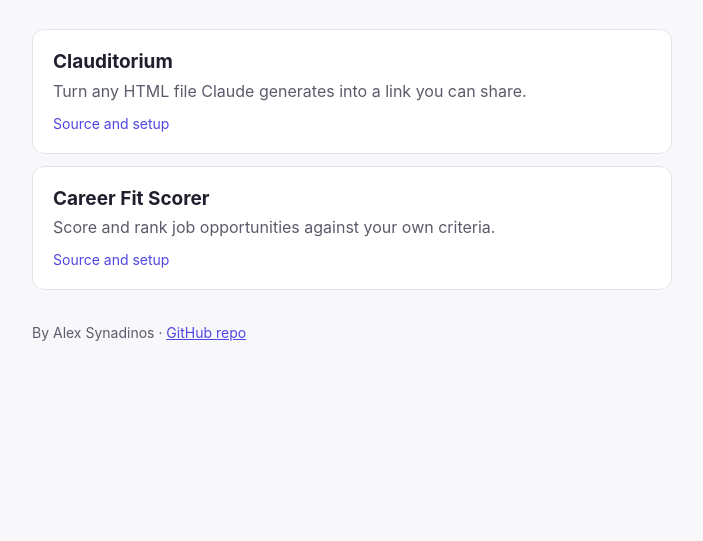
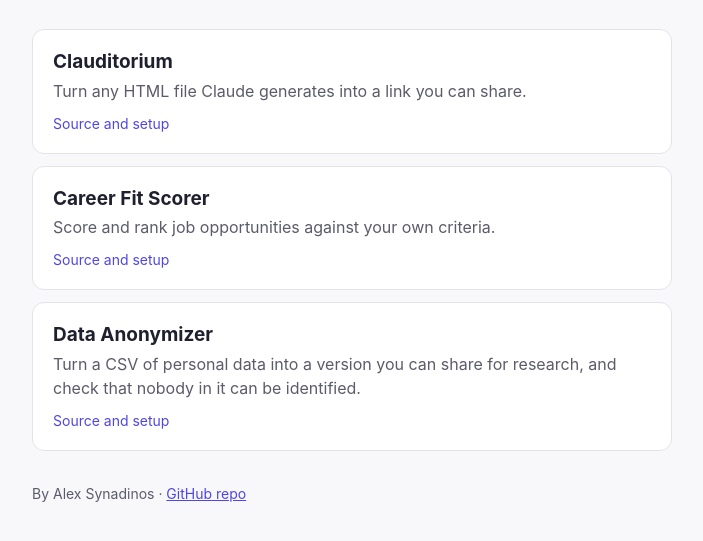
Before and after one commit to alexsyna/awesome-pm-tools, a plain HTML site: page index.html in a window 1280 px wide. Shown: the part 143-684 px from the top of the page, without its empty margins (288-991 px from the left). Drawn offline with Linux system fonts and the light colour scheme.

Commit message:
Add Data Anonymizer section to index.html

```diff
--- a/index.html
+++ b/index.html
@@ -56,6 +56,13 @@
         <p>Score and rank job opportunities against your own criteria.</p>
         <a class="source" href="https://github.com/alexsyna/awesome-pm-tools/tree/main/career-fit-scorer">Source and setup</a>
       </li>
+
+      <li>
+        <h2><a href="data-anonymizer/">Data Anonymizer</a></h2>
+        <p>Turn a CSV of personal data into a version you can share for research, and check that nobody in it can be identified.</p>
+        <a class="source" href="https://github.com/alexsyna/awesome-pm-tools/tree/main/data-anonymizer">Source and setup</a>
+      </li>
+
     </ul>
 
     <footer>
```
